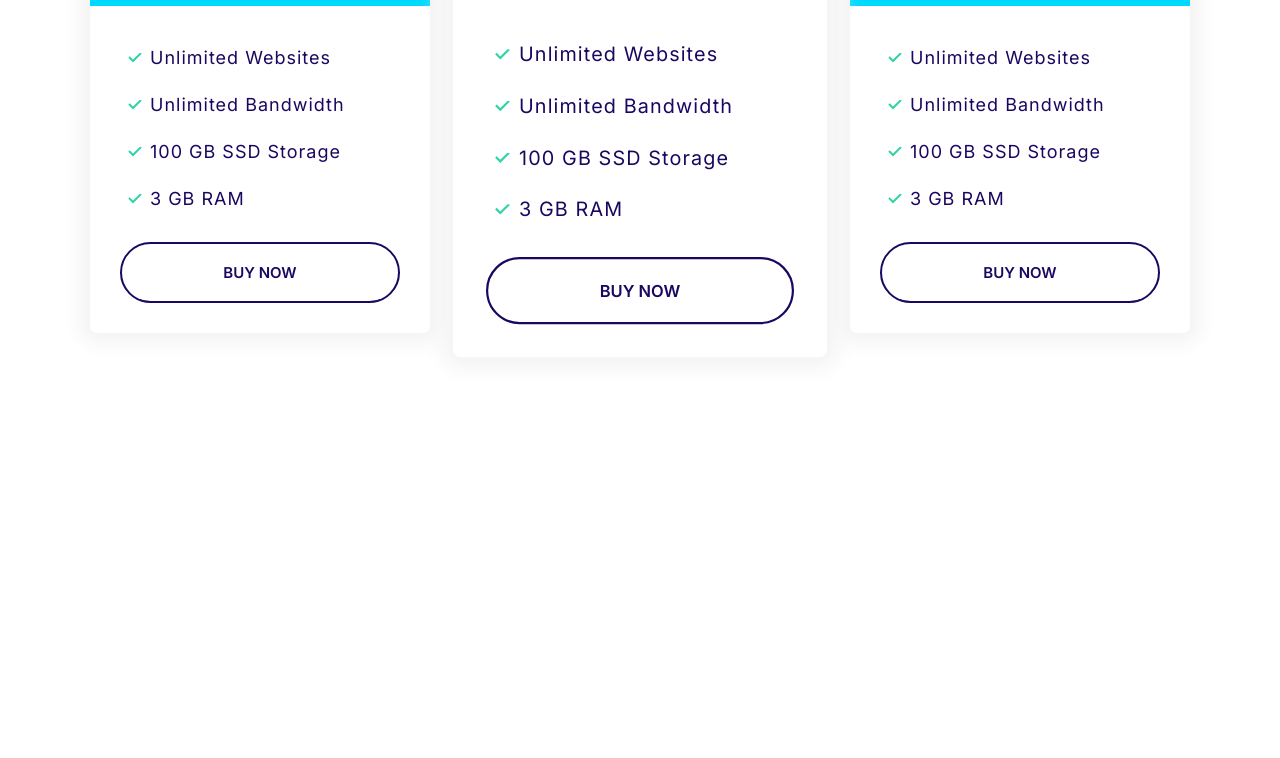
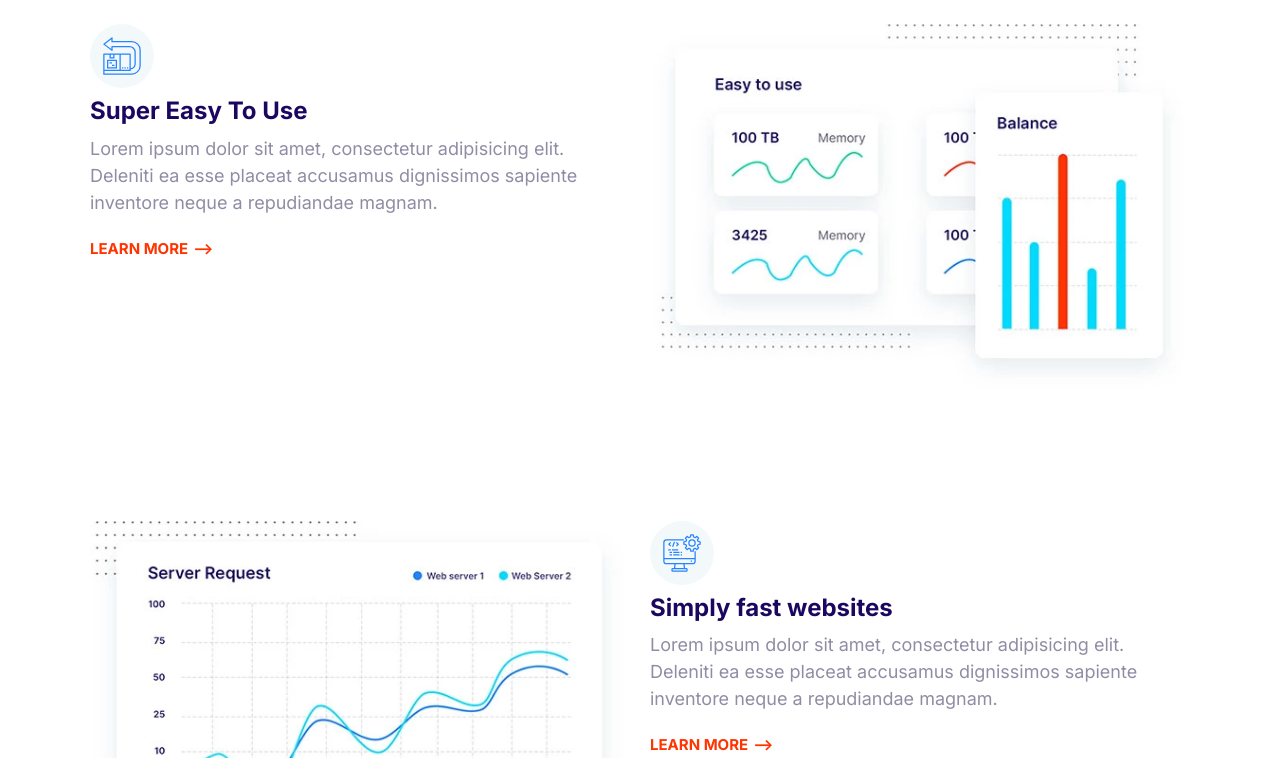
Before and after one commit to silalkhan/simple-webpage-design, a plain HTML site: page index.html in a window 1280 px wide. Shown: the part 210-968 px from the top of the page. Before the commit the page ends 800 px from the top, so only its background shows below. Drawn offline with Linux system fonts and the light colour scheme.

Commit message:
feature compont

```diff
--- a/css/styles.css
+++ b/css/styles.css
@@ -652,3 +652,23 @@
   max-width: 500px;
   margin: 0 auto;
 }
+/*Features*/
+.feature {
+  gap: 4rem 2rem;
+  margin: 12rem 0;
+}
+.feature__heading {
+  margin: 1rem 0;
+}
+.feature__image {
+  width: 100%;
+}
+.feature:first-of-type {
+  margin-top: 6rem;
+}
+@media screen and (min-width: 768px) {
+  /*Swap the order using sudo class selector*/
+  .feature:nth-of-type(even) .feature__content {
+    order: 2;
+  }
+}
--- a/index.html
+++ b/index.html
@@ -15,69 +15,70 @@
     <title>Document</title>
   </head>
   <body>
-    <section class="block container block-plans">
-      <div class="grid grid--1x3">
-        <div class="plan">
-          <div class="card card--secondary">
-            <header class="card__header">
-              <h3 class="plan__name">Entry</h3>
-              <span class="plan__price">$14</span>
-              <span class="plan__billing-cycle">/month</span>
-              <span class="badge badge--secondary badge--small">10% OFF</span>
-              <span class="plan__description">Easy start on the cloud</span>
-            </header>
-            <div class="card__body">
-              <ul class="list list--tick">
-                <li class="list__item">Unlimited Websites</li>
-                <li class="list__item">Unlimited Bandwidth</li>
-                <li class="list__item">100 GB SSD Storage</li>
-                <li class="list__item">3 GB RAM</li>
-              </ul>
-              <button class="btn btn--outline btn--block">Buy Now</button>
-            </div>
+    <section class="block container">
+      <header class="block__header">
+        <h2>Host On The Cloud To Keep Growing</h2>
+        <p>
+          Lorem ipsum dolor sit amet consectetur adipisicing elit. Minima,
+          asperiores.
+        </p>
+      </header>
+      <article class="grid grid--1x2 feature">
+        <div>
+          <div class="icon-container">
+            <svg class="icon icon--primary">
+              <use xlink:href="images/sprite.svg#easy"></use>
+            </svg>
           </div>
+          <h3 class="feature__heading">Super Easy To Use</h3>
+          <p>
+            Lorem ipsum dolor sit amet, consectetur adipisicing elit. Deleniti
+            ea esse placeat accusamus dignissimos sapiente inventore neque a
+            repudiandae magnam.
+          </p>
+          <a href="#" class="link-arrow">Learn More</a>
         </div>
-        <div class="plan plan--popular">
-          <div class="card card--primary">
-            <header class="card__header">
-              <h3 class="plan__name">Entry</h3>
-              <span class="plan__price">$14</span>
-              <span class="plan__billing-cycle">/month</span>
-              <span class="badge badge--primary badge--small">10% OFF</span>
-              <span class="plan__description">Easy start on the cloud</span>
-            </header>
-            <div class="card__body">
-              <ul class="list list--tick">
-                <li class="list__item">Unlimited Websites</li>
-                <li class="list__item">Unlimited Bandwidth</li>
-                <li class="list__item">100 GB SSD Storage</li>
-                <li class="list__item">3 GB RAM</li>
-              </ul>
-              <button class="btn btn--outline btn--block">Buy Now</button>
-            </div>
+        <picture>
+          <source
+            type="image/webp"
+            srcset="images/easy@1x.webp 1x, images/easy@2x.webp 2x"
+          />
+          <source
+            type="image/jpg"
+            srcset="images/easy@1x.jpg 1x, images/easy@2x.jpg 2x"
+          />
+          <!--If a browser does not support webp then it displays jpg format with 2x  -->
+          <img class="feature__image" src="/images/easy@2x.jpg" alt="" />
+        </picture>
+      </article>
+      <article class="grid grid--1x2 feature">
+        <div class="feature__content">
+          <div class="icon-container">
+            <svg class="icon icon--primary">
+              <use xlink:href="images/sprite.svg#computer"></use>
+            </svg>
           </div>
+          <h3 class="feature__heading">Simply fast websites</h3>
+          <p>
+            Lorem ipsum dolor sit amet, consectetur adipisicing elit. Deleniti
+            ea esse placeat accusamus dignissimos sapiente inventore neque a
+            repudiandae magnam.
+          </p>
+          <a href="#" class="link-arrow">Learn More</a>
         </div>
-        <div class="plan">
-          <div class="card card--secondary">
-            <header class="card__header">
-              <h3 class="plan__name">Entry</h3>
-              <span class="plan__price">$14</span>
-              <span class="plan__billing-cycle">/month</span>
-              <span class="badge badge--secondary badge--small">10% OFF</span>
-              <span class="plan__description">Easy start on the cloud</span>
-            </header>
-            <div class="card__body">
-              <ul class="list list--tick">
-                <li class="list__item">Unlimited Websites</li>
-                <li class="list__item">Unlimited Bandwidth</li>
-                <li class="list__item">100 GB SSD Storage</li>
-                <li class="list__item">3 GB RAM</li>
-              </ul>
-              <button class="btn btn--outline btn--block">Buy Now</button>
-            </div>
-          </div>
-        </div>
-      </div>
+        <picture>
+          <source
+            type="image/webp"
+            srcset="images/fast@1x.webp 1x, images/fast@2x.webp 2x"
+          />
+          <source
+            type="image/jpg"
+            srcset="images/fast@1x.jpg 1x, images/fast@2x.jpg 2x"
+          />
+          <!--If a browser does not support webp then it displays jpg format with 2x  -->
+          <img class="feature__image" src="/images/fast@2x.jpg" alt="" />
+        </picture>
+      </article>
     </section>
   </body>
 </html>
```
Also changed, not shown: components/feature.html (added, +65 -0 lines), images/easy.jpg (added), images/easy@1x.jpg (added), images/easy@1x.webp (added), images/easy@2x.jpg (added), images/easy@2x.webp (added), images/fast@1x.jpg (added), images/fast@1x.webp (added), images/fast@2x.jpg (added), images/fast@2x.webp (added), images/support@1x.jpg (added), images/support@1x.webp (added), images/support@2x.jpg (added), images/support@2x.webp (added), 4 more files.
